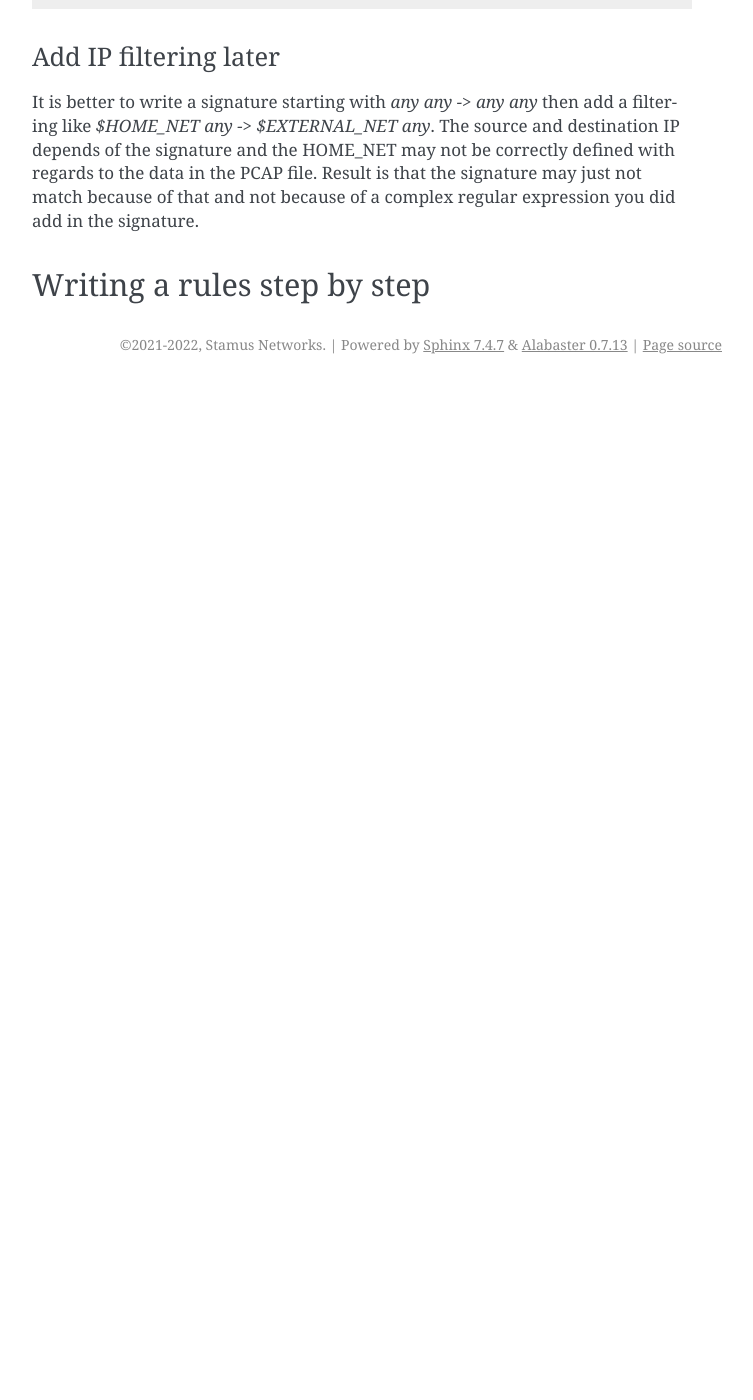
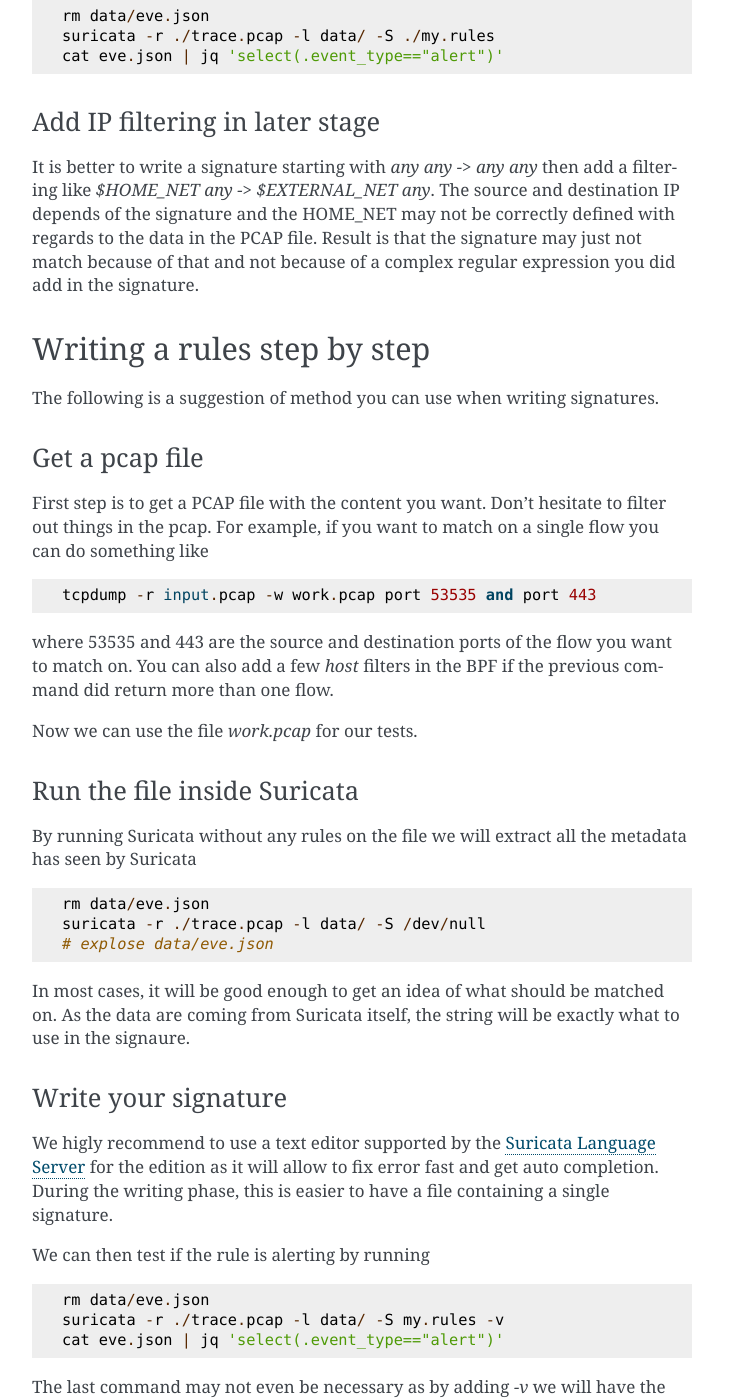
Before and after one commit to StamusNetworks/suricata-4-analysts, a Sphinx documentation site: the page built from source/practical-rules-writing.rst, in a window 1280 px wide and 1400 px high, scrolled down 863 px. Shown: the whole window, without its empty margins (388-1141 px from the left). Built offline with Sphinx 7.4.7, drawn with Linux system fonts in a browser that asks for light colours; before the commit the page ends 1247 px from its top, so only the background shows below that; some of the changed text lies outside the part shown.

Commit message:
rules: first pass on practical rules writing

```diff
--- a/source/practical-rules-writing.rst
+++ b/source/practical-rules-writing.rst
@@ -23,6 +23,10 @@
 
 if your signature ID is 1000000.
 
+The 1000000-1999999 range is reserved for internal usage, so it is a good choice.
+Contact the `Sid Allocation project <https://sidallocation.org/>`_ if you want
+to publish your rules publicly.
+
 Replay with only your rules file
 ~~~~~~~~~~~~~~~~~~~~~~~~~~~~~~~~
 
@@ -38,8 +42,8 @@
  cat eve.json | jq 'select(.event_type=="alert")'
 
 
-Add IP filtering later
-~~~~~~~~~~~~~~~~~~~~~~
+Add IP filtering in later stage
+~~~~~~~~~~~~~~~~~~~~~~~~~~~~~~~
 
 It is better to write a signature starting with `any any -> any any` then add a filtering like
 `$HOME_NET any -> $EXTERNAL_NET any`. The source and destination IP depends of the signature
@@ -50,3 +54,62 @@
 
 Writing a rules step by step
 ----------------------------
+
+The following is a suggestion of method you can use when writing signatures.
+
+Get a pcap file
+~~~~~~~~~~~~~~~
+
+First step is to get a PCAP file with the content you want. Don't hesitate to filter out things in the pcap.
+For example, if you want to match on a single flow you can do something like ::
+
+ tcpdump -r input.pcap -w work.pcap port 53535 and port 443
+
+where 53535 and 443 are the source and destination ports of the flow you want to match
+on. You can also add a few `host` filters in the BPF if the previous command did return
+more than one flow.
+
+Now we can use the file `work.pcap` for our tests.
+
+Run the file inside Suricata
+~~~~~~~~~~~~~~~~~~~~~~~~~~~~
+
+By running Suricata without any rules on the file we will extract all the metadata has seen by Suricata ::
+
+ rm data/eve.json
+ suricata -r ./trace.pcap -l data/ -S /dev/null
+ # explose data/eve.json
+
+In most cases, it will be good enough to get an idea of what should be matched on.
+As the data are coming from Suricata itself, the string will be exactly what to use
+in the signaure.
+
+Write your signature
+~~~~~~~~~~~~~~~~~~~~
+
+We higly recommend to use a text editor supported by the :ref:`Suricata Language Server <suricata-ls>`  for the edition
+as it will allow to fix error fast and get auto completion. During the writing phase, this is easier to have a file
+containing a single signature.
+
+We can then test if the rule is alerting by running ::
+
+ rm data/eve.json
+ suricata -r ./trace.pcap -l data/ -S my.rules -v
+ cat eve.json | jq 'select(.event_type=="alert")'
+
+The last command may not even be necessary as by adding `-v` we will have the number of alerts at the end of the output ::
+
+ [9093] 9/8/2022 -- 23:50:47 - (counters.c:871) <Info> (StatsLogSummary) -- Alerts: 1
+
+As mentioned before, the easiest approach is to get an iterative approach here:
+
+ - Start with a simple content match on one of the sticky buffer keywords
+ - Add some more contents match if needed
+ - complete with a regular expression if needed
+ - set up the variable for the IPs (HOME_NET, EXTERNAL_NET for example)
+ - add the metadata keyword for more usable data
+
+Between each steps, run suricata to verify that your output is correct.
+
+See the chapter :ref:`Write performant Suricata rules <performant-rules>` for more details and explanation on the steps described
+above.
--- a/source/write-performant-rules.rst
+++ b/source/write-performant-rules.rst
@@ -1,3 +1,5 @@
+.. _performant-rules:
+
 =================================
 Writing performant Suricata rules
 =================================
```
